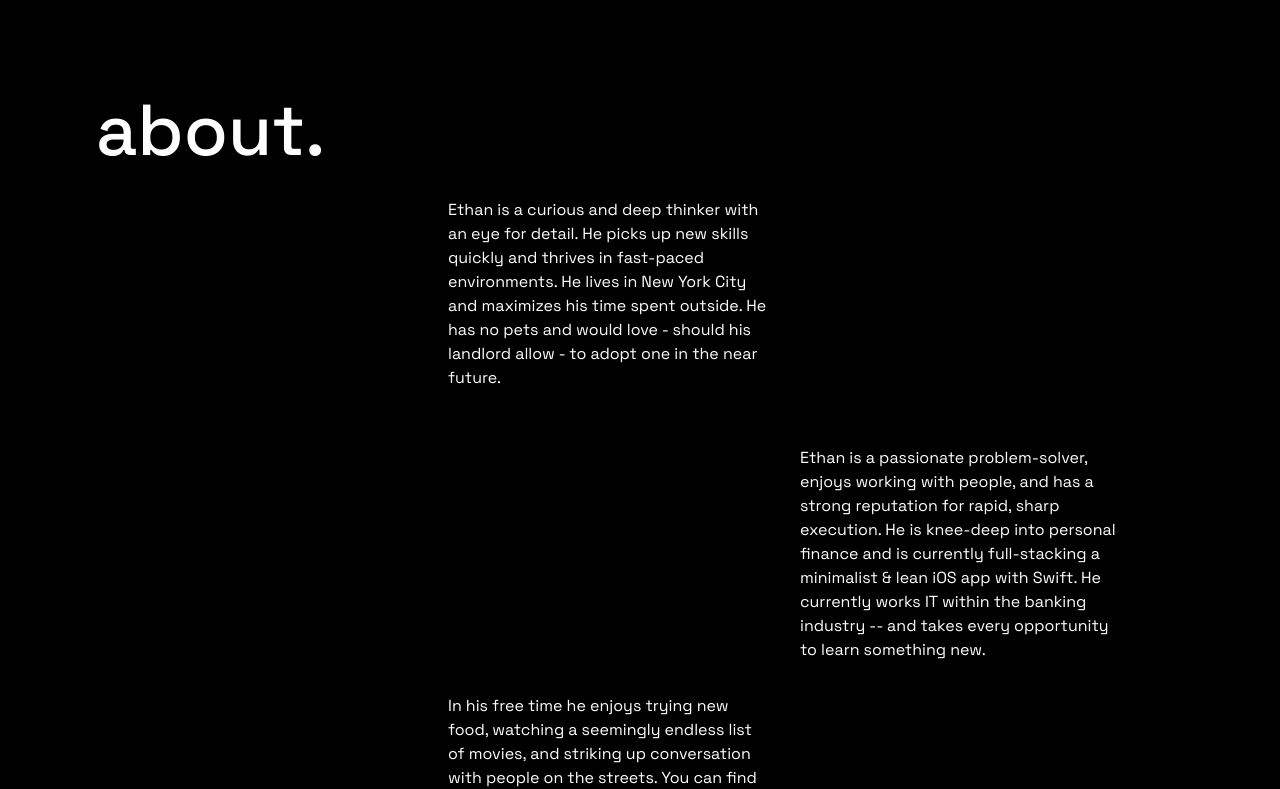
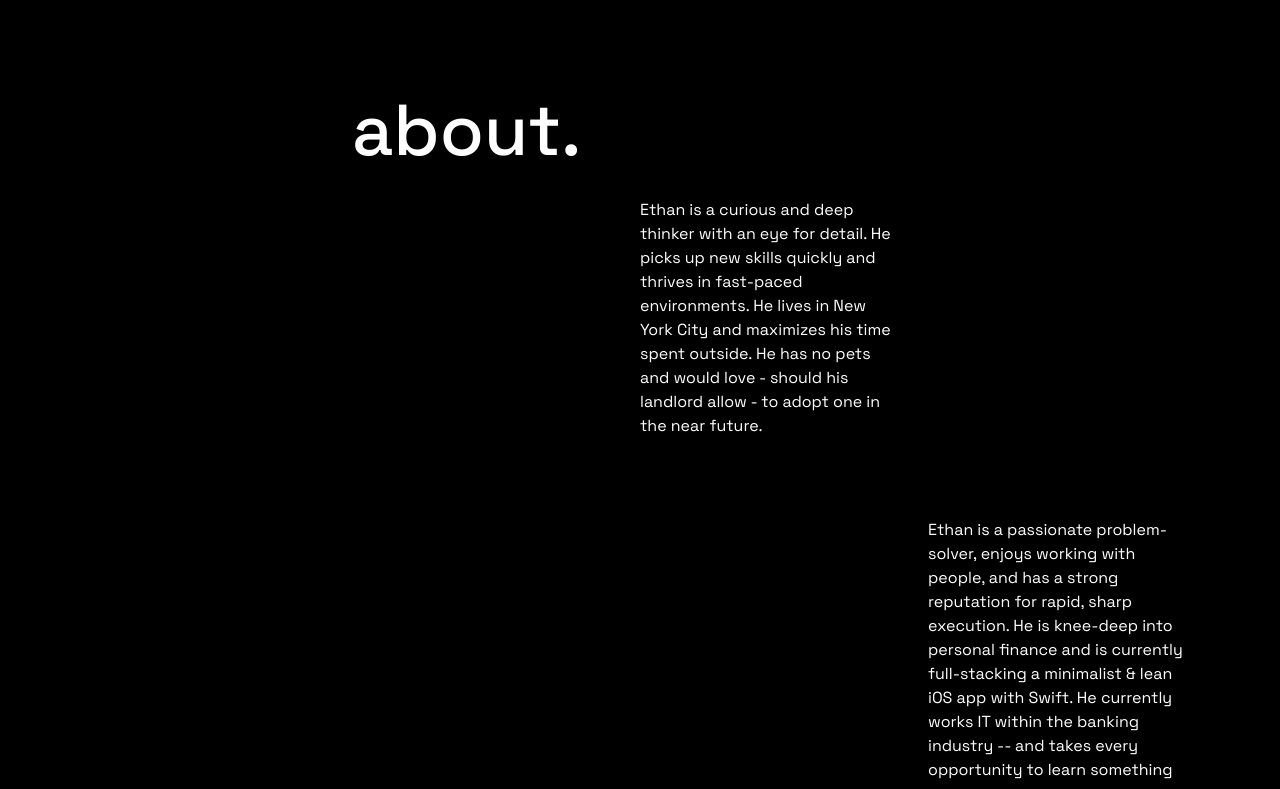
Before and after one commit to ethanwhyy/ethanwhyy.github.io, a Next.js app: page / in a window 1280 px wide. Shown: the part 1154-1943 px from the top of the page. Built offline with nearby package versions, Linux system fonts and the light colour scheme.

Commit message:
updating spacing
spacing is being updated such that about section matches the intro

```diff
--- a/app/page.tsx
+++ b/app/page.tsx
@@ -334,6 +334,7 @@
 
                 {/* About Section */}
                 <section id="about" className="px-4 md:px-24 pt-24 pb-24">
+                  <div className="ml-12 md:ml-64">
 
                     <motion.div
                       initial={{ y: 100, opacity: 0 }}
@@ -380,6 +381,8 @@
                       </div>
 
                     </motion.div>
+
+                  </div>
                 </section>
               </main>
             </motion.div>
```
Lines whose indentation alone changed are shown as unchanged.
